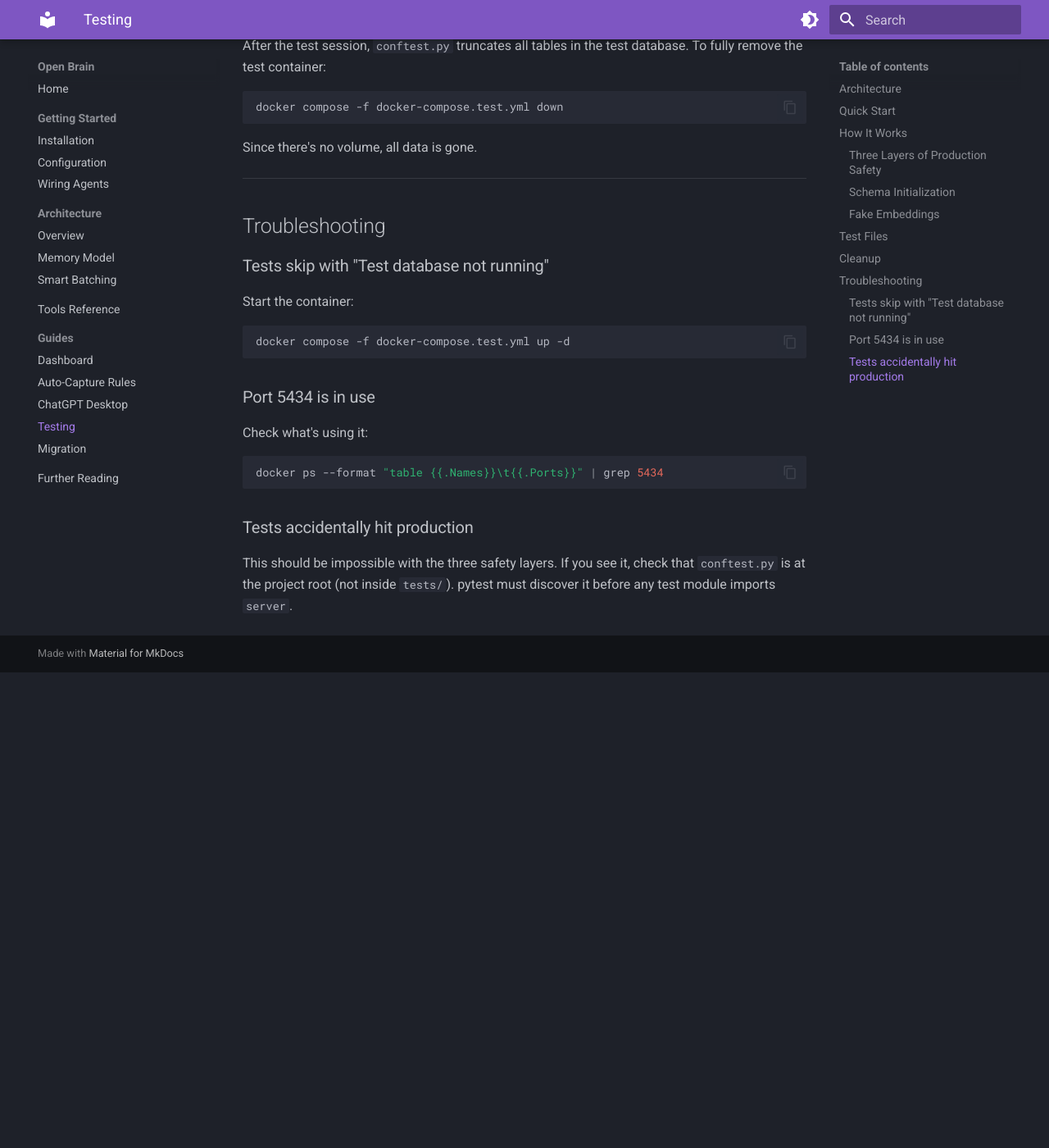
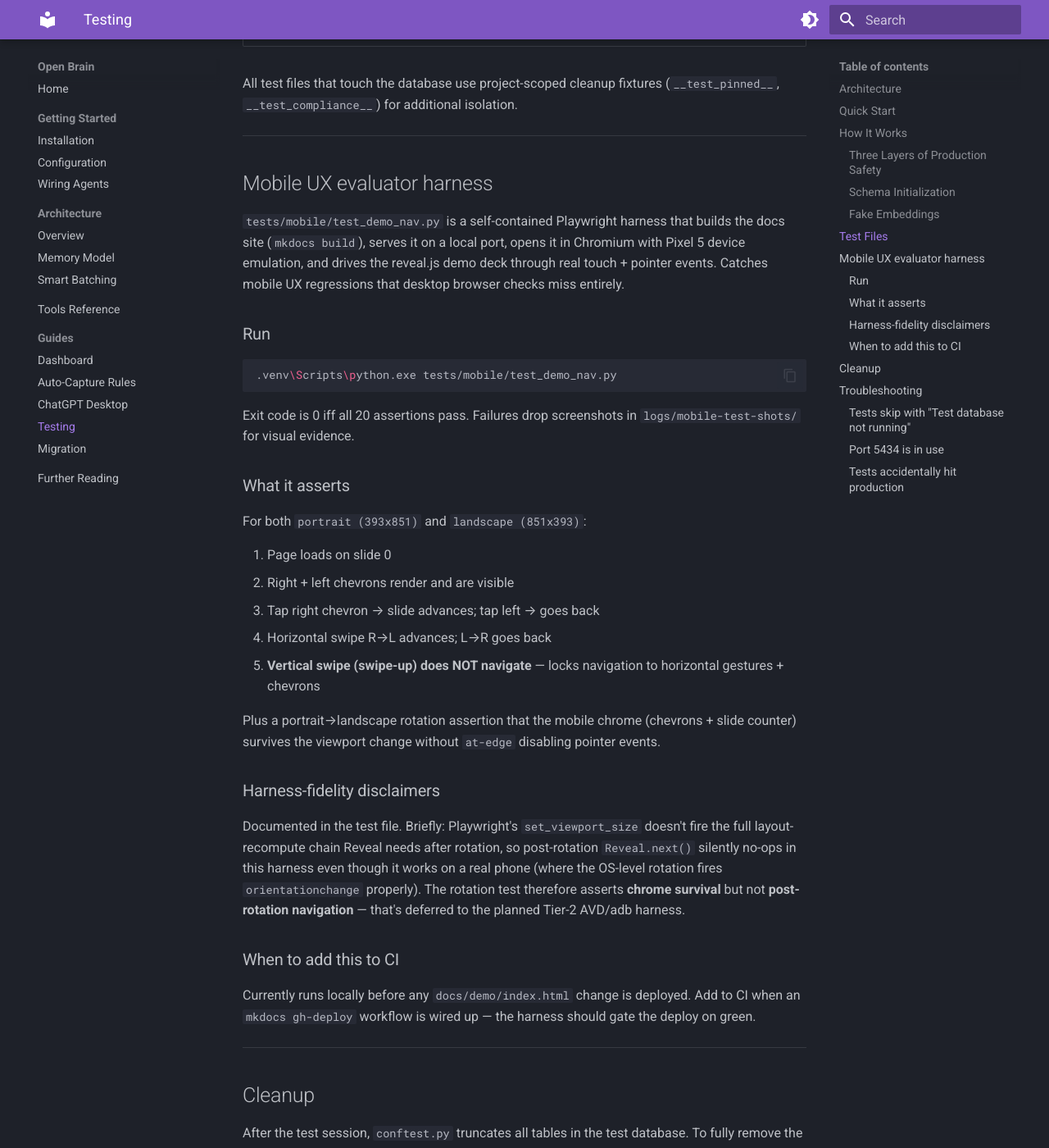
Before and after one commit to shep-engineering/open-brain, an MkDocs documentation site: the page built from docs/guides/testing.md, in a window 1280 px wide and 1400 px high, scrolled down 2321 px. Shown: the whole window at 82% size. Built offline with MkDocs 1.6.1 and Material for MkDocs 9.7.7, drawn with Linux system fonts in a browser that asks for light colours; before the commit the page ends 3141 px from its top, so only the background shows below that; some of the changed text lies outside the part shown.

Commit message:
docs: v0.10.0 release notes + mobile harness guide + GPU selector docs
CHANGELOG.md — new v0.10.0 entry covering everything since v0.9.1:
  * Dashboard single-instance guard (commit 2bb9d7c)
  * Dashboard GPU/compute-device selector (commit 6d965ef, ticket #5074)
  * Mobile-UX evaluator harness (Playwright + Chromium, Pixel 5 device
    emulation, 20/20 PASS in portrait + landscape + rotation)
  * Mobile reveal.js demo nav rewrite (drop isMobile JS gate, switch
    to @media (pointer: coarse), drop pointer-events:none disabled
    state, add slide counter, safe-area insets)
  * docs/references.md (third-party reading list, wired into nav)
  * docs/planning/BRAIN_HARNESS_PLAN.md (internal design doc)

docs/guides/testing.md — adds:
  * tests/test_infrastructure.py and tests/mobile/test_demo_nav.py
    to the test-files table
  * a dedicated "Mobile UX evaluator harness" section with run
    instructions, what it asserts, harness-fidelity disclaimers
    re: Playwright's set_viewport_size not triggering Reveal's
    layout chain (so post-rotation Reveal.next no-ops, deferred
    to Tier-2 AVD harness), and CI-integration notes

docs/guides/dashboard.md — adds:
  * GPU Selector row in the Features table
  * single-instance-guard note in the Launching paragraph

Co-Authored-By: Claude Opus 4.6 (1M context) <noreply@anthropic.com>

````diff
--- a/docs/guides/testing.md
+++ b/docs/guides/testing.md
@@ -80,8 +80,59 @@ pytest tests/ -m ollama -v
 | `tests/test_pinned_memories.py` | Pinned/guardrail memory CRUD and protection | Yes |
 | `tests/test_session_compliance.py` | Polling-based compliance enforcement | Yes |
 | `tests/test_secrets_filter.py` | Secret detection patterns and false positives | No |
+| `tests/test_infrastructure.py` | Pure-Python launcher (`bring_up`/`bring_down`, graceful Ctrl+Break, ownership model). Mocked subprocess + urllib. | No |
+| `tests/mobile/test_demo_nav.py` | Reveal.js demo deck on mobile — Pixel 5 emulation, portrait + landscape, chevron taps + swipes + rotation. | No (uses Playwright's bundled Chromium) |
 
 All test files that touch the database use project-scoped cleanup fixtures (`__test_pinned__`, `__test_compliance__`) for additional isolation.
+
+---
+
+## Mobile UX evaluator harness
+
+`tests/mobile/test_demo_nav.py` is a self-contained Playwright harness
+that builds the docs site (`mkdocs build`), serves it on a local port,
+opens it in Chromium with Pixel 5 device emulation, and drives the
+reveal.js demo deck through real touch + pointer events. Catches mobile
+UX regressions that desktop browser checks miss entirely.
+
+### Run
+
+```sh
+.venv\Scripts\python.exe tests/mobile/test_demo_nav.py
+```
+
+Exit code is 0 iff all 20 assertions pass. Failures drop screenshots in
+`logs/mobile-test-shots/` for visual evidence.
+
+### What it asserts
+
+For both `portrait (393x851)` and `landscape (851x393)`:
+
+1. Page loads on slide 0
+2. Right + left chevrons render and are visible
+3. Tap right chevron → slide advances; tap left → goes back
+4. Horizontal swipe R→L advances; L→R goes back
+5. **Vertical swipe (swipe-up) does NOT navigate** — locks navigation to horizontal gestures + chevrons
+
+Plus a portrait→landscape rotation assertion that the mobile chrome
+(chevrons + slide counter) survives the viewport change without `at-edge`
+disabling pointer events.
+
+### Harness-fidelity disclaimers
+
+Documented in the test file. Briefly: Playwright's `set_viewport_size`
+doesn't fire the full layout-recompute chain Reveal needs after rotation,
+so post-rotation `Reveal.next()` silently no-ops in this harness even
+though it works on a real phone (where the OS-level rotation fires
+`orientationchange` properly). The rotation test therefore asserts
+**chrome survival** but not **post-rotation navigation** — that's
+deferred to the planned Tier-2 AVD/adb harness.
+
+### When to add this to CI
+
+Currently runs locally before any `docs/demo/index.html` change is
+deployed. Add to CI when an `mkdocs gh-deploy` workflow is wired up —
+the harness should gate the deploy on green.
 
 ---
 
````
Also changed, not shown: CHANGELOG.md (+99 -0 lines), docs/guides/dashboard.md (+2 -1 lines).
